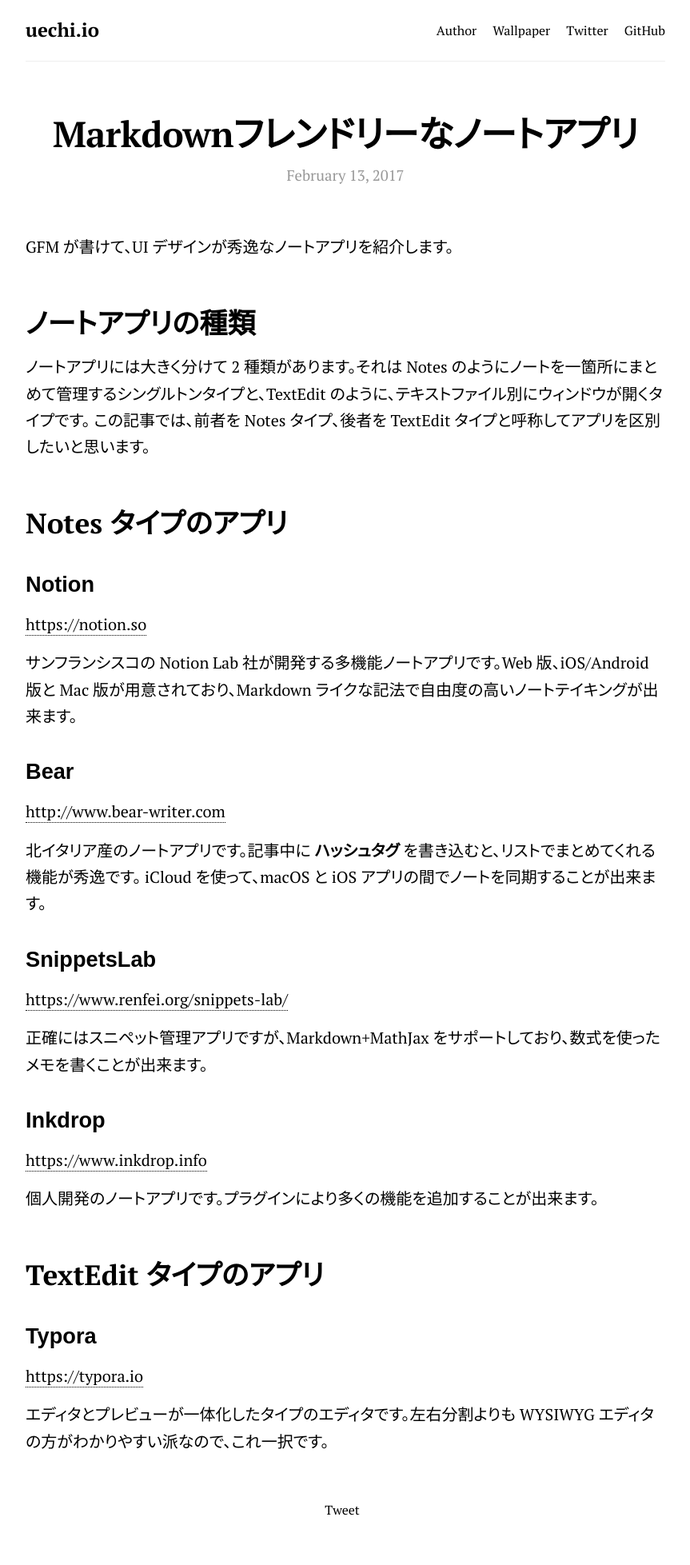
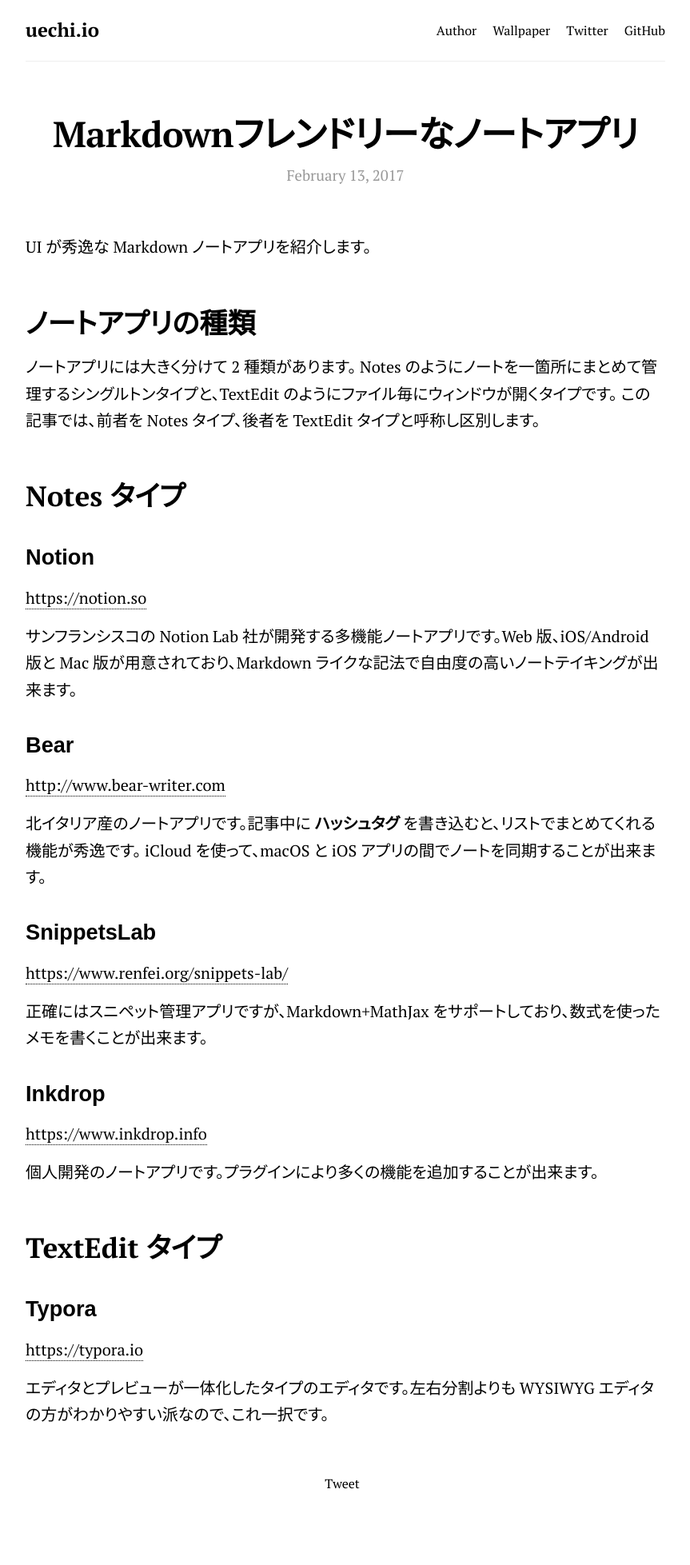
Before and after one commit to uetchy/uechi.io, a Jekyll site: the page built from _posts/2017-02-13-markdown-friendly-note-taking-apps.markdown, in a window 1280 px wide. Shown: the whole page at 80% size, without its empty margins (208-1071 px from the left). Built offline with Jekyll 4.4.1, drawn with Linux system fonts in a browser that asks for light colours; nearby versions of some CDN libraries; comment, search, counter and statistics services are not loaded; after the commit the page ends 1924 px from its top, so only the background shows below that.

Commit message:
update text

```diff
--- a/_posts/2017-02-13-markdown-friendly-note-taking-apps.markdown
+++ b/_posts/2017-02-13-markdown-friendly-note-taking-apps.markdown
@@ -3,14 +3,15 @@
 date: 2017-02-13 21:52:00 +09:00
 ---
 
-GFM が書けて、UI デザインが秀逸なノートアプリを紹介します。
+UI が秀逸な Markdown ノートアプリを紹介します。
 
 # ノートアプリの種類
 
-ノートアプリには大きく分けて 2 種類があります。それは Notes のようにノートを一箇所にまとめて管理するシングルトンタイプと、TextEdit のように、テキストファイル別にウィンドウが開くタイプです。
-この記事では、前者を Notes タイプ、後者を TextEdit タイプと呼称してアプリを区別したいと思います。
+ノートアプリには大きく分けて 2 種類があります。
+Notes のようにノートを一箇所にまとめて管理するシングルトンタイプと、TextEdit のようにファイル毎にウィンドウが開くタイプです。
+この記事では、前者を Notes タイプ、後者を TextEdit タイプと呼称し区別します。
 
-# Notes タイプのアプリ
+# Notes タイプ
 
 ## Notion
 
@@ -37,7 +38,7 @@
 
 個人開発のノートアプリです。プラグインにより多くの機能を追加することが出来ます。
 
-# TextEdit タイプのアプリ
+# TextEdit タイプ
 
 ## Typora
 
```
